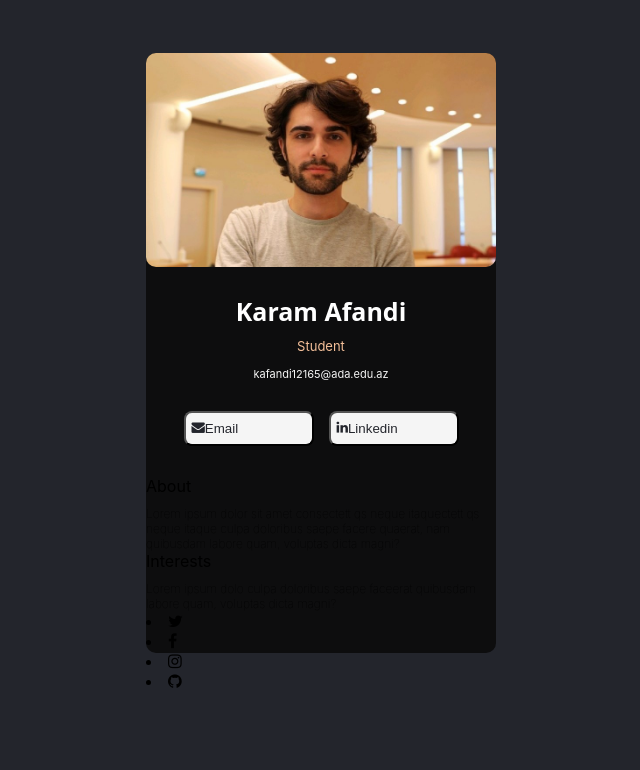
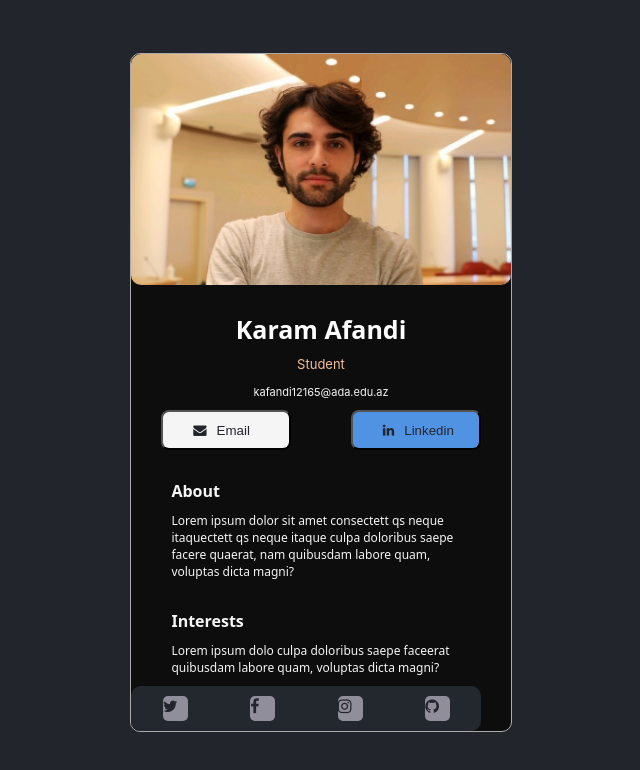
Before and after one commit to karamlyy/digital-business-card, a plain HTML site: page index.html in a window 1280 px wide. Shown: the whole page, without its empty margins (319-959 px from the left). Drawn offline with nearby package versions, Linux system fonts and the light colour scheme.

Commit message:
Update style.css

```diff
--- a/assets/css/style.css
+++ b/assets/css/style.css
@@ -4,18 +4,20 @@ body {
 }
 
 section{
-    width: 300px;
+    width: 30%;
     align-items: center;
     background-color: rgb(13, 13, 14);
     margin: 53px auto;
-    height: 600px;
+    height: 650;
     border-radius: 10px;
     min-width: 350px;
+    border: 1px solid #ababab;
 }
 
 img{
     width: 100%;
     border-radius: 10px;
+    height: auto;
 }
 
 .header_name{
@@ -38,12 +40,10 @@ img{
     text-align: center;
     font-size: 11px;
 }
+
 .buttons{
     display: flex;
     justify-content: space-around;
-    margin-top: 15px;
-    margin: 30px;
-
 }
 .email_button{
     display: flex;
@@ -52,33 +52,65 @@ img{
     background-color: #F5F5F5;
     align-items: center;
     width: 130px;
-    height: 35px;
+    height: 40px;
     border-radius: 8px;
-    font-weight: 400;
-
+    font-weight: 500;
+    padding-left: 30px;
 
 }
 .email_button:hover{
-    background-color: #2e3035;
+    background-color: #393b41;
     color: #F5F5F5;
+
 }
 
 .email_button2{
     display: flex;
     flex-direction: row;
     color: #23252C;
-    background-color: #F5F5F5;
+    background-color: #5093E2;
     align-items: center;
     width: 130px;
-    height: 35px;
+    height: 40px;
     border-radius: 8px;
-    font-weight: 400;
+    font-weight: 500;
+    padding-left: 30px;
+
 }
 .email_button2:hover{
-    background-color: #5093E2;
+    background-color: #393b41;
     color: #F5F5F5;
 }
-.material-symbols-outlined{
-    width: 10px;
-    margin-right: 15px;
+i{
+    margin-right: 10px;
 }
+.about{
+    margin: 30px 30px 10px 40px;
+    color: #F5F5F5;
+    font-family: system-ui, -apple-system, BlinkMacSystemFont, 'Segoe UI', Roboto, Oxygen, Ubuntu, Cantarell, 'Open Sans', 'Helvetica Neue', sans-serif;
+    max-height: max-content;
+    font-weight: 700;
+}
+.contact{
+    display: flex;
+    flex-direction: row;
+    justify-content: space-around;
+    width: 350px;
+    color: #F5F5F5;
+    background-color: #23282f;
+    border-radius: 10px;
+}
+li{
+    list-style-type: none;
+    margin-top: 10px;
+    margin-bottom: 10px;
+    background-color: #918E9B;
+    border-radius: 5px;
+    width: 25px;
+    height: 25px;
+    color: #23252C;
+
+}
+li:hover{
+    background-color: antiquewhite;
+}
```
